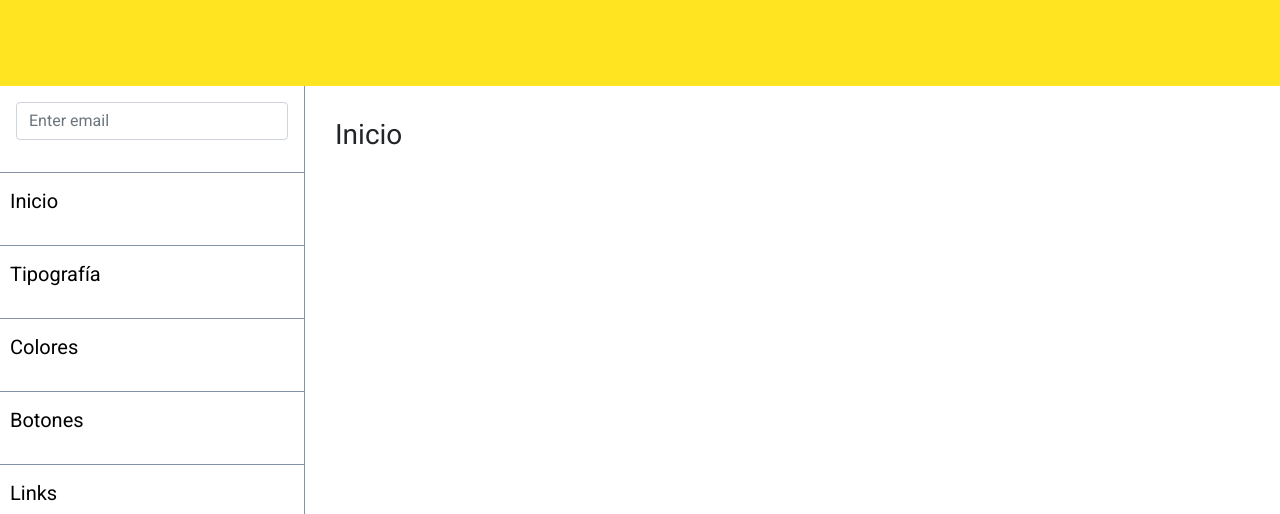
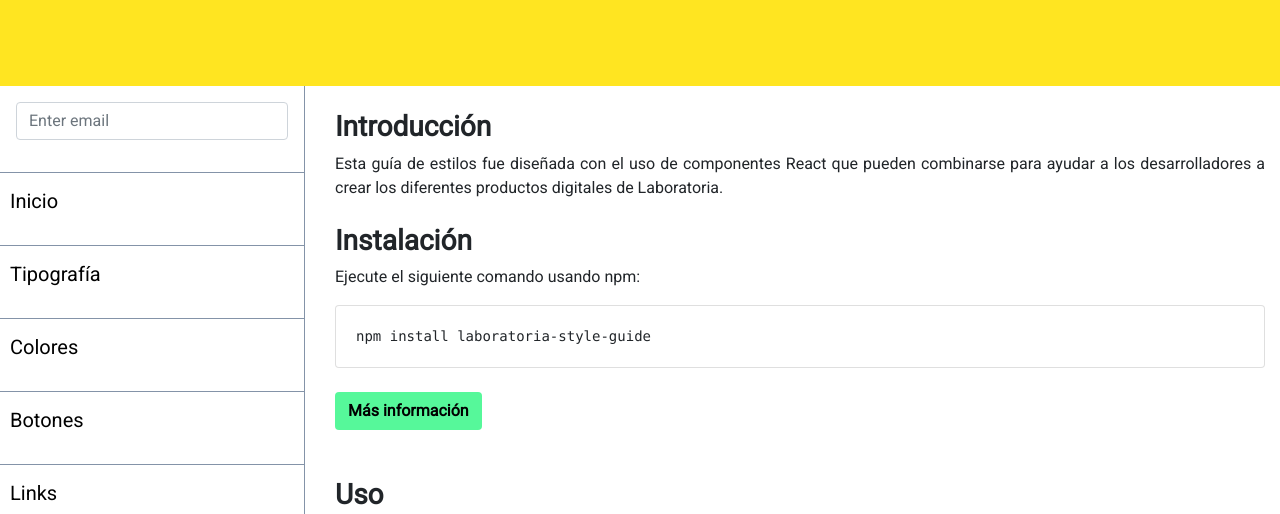
Before and after one commit to Rocciescobar/StyleGuide, a React app: page / in a window 1280 px wide. Shown: the part 286-800 px from the top of the page. Built offline with nearby package versions, Linux system fonts and the light colour scheme.

Commit message:
Añade información al componente start

```diff
--- a/src/components/Start.js
+++ b/src/components/Start.js
@@ -2,7 +2,24 @@ import React from 'react';
 
 const Start = () => (
   <div>
-    <h3 className="mg">Inicio</h3>
+    <h3 className="mt-4 font-weight-bold">Introducción</h3>
+    <p className="text-justify">Esta guía de estilos fue diseñada con el uso de componentes React que pueden combinarse para ayudar a los desarrolladores a crear los diferentes productos digitales de Laboratoria.</p>
+    <h3 className="mt-4 font-weight-bold">Instalación</h3>
+    <p>Ejecute el siguiente comando usando npm:</p>
+    <div class="card">
+      <div className="card-body">
+        <pre className="m-0">
+          <code className="language-css" data-lang="css">
+            <span className="k">npm install laboratoria-style-guide</span>
+          </code>
+        </pre>
+      </div>
+    </div>
+    <div className="mt-4 mb-5">
+      <a href="https://www.npmjs.com/package/laboratoria-style-guide" className="btn back-green1 font-weight-bold" role="button" aria-pressed="true">Más información</a>
+    </div>
+    <h3 className="mt-4 font-weight-bold">Uso</h3>
+    <p>Cada componente incluye información para ayudarlo a implementarlos.</p>
   </div>
 )
 
```
Also changed, not shown: src/index.css (+31 -1 lines).
